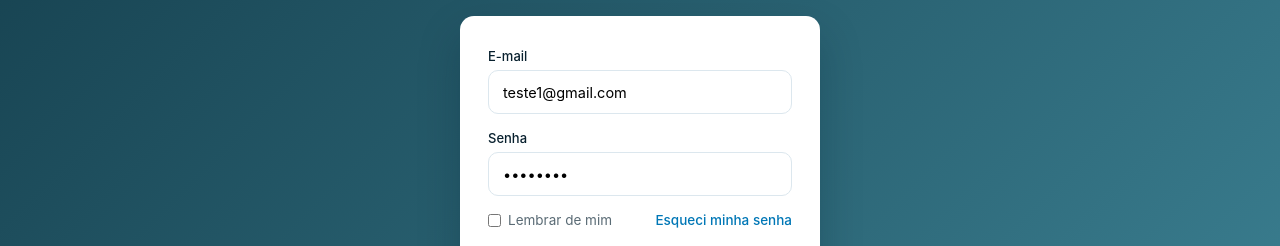
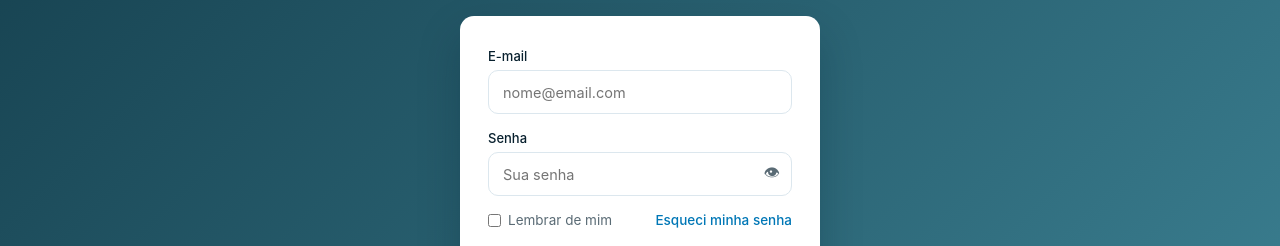
Before and after one commit to AndreyGarcia01/Dlink, a React (Vite) app: page / in a window 1280 px wide. Shown: the part 267-513 px from the top of the page. Built offline with nearby package versions, Linux system fonts and the light colour scheme.

Commit message:
ajustes na tela de login, verificação da senha

```diff
--- a/src/componentes/Login.tsx
+++ b/src/componentes/Login.tsx
@@ -6,10 +6,11 @@ interface LoginProps {
 }
 
 function Login({ onLogin, onCreateAccount }: LoginProps) {
-  const [email, setEmail] = useState("teste1@gmail.com");
-  const [password, setPassword] = useState("teste123");
+  const [email, setEmail] = useState("");
+  const [password, setPassword] = useState("");
   const [emailError, setEmailError] = useState(false);
   const [passwordError, setPasswordError] = useState(false);
+  const [showPassword, setShowPassword] = useState(false);
 
   const handleSubmit = (e: FormEvent) => {
     e.preventDefault();
@@ -62,8 +63,9 @@ function Login({ onLogin, onCreateAccount }: LoginProps) {
 
           <div className={`field${passwordError ? " invalid" : ""}`}>
             <label htmlFor="password">Senha</label>
+            <div className="password-wrap">
               <input
-              type="password"
+                type={showPassword ? "text" : "password"}
                 id="password"
                 placeholder="Sua senha"
                 autoComplete="current-password"
@@ -73,6 +75,15 @@ function Login({ onLogin, onCreateAccount }: LoginProps) {
                   if (passwordError) setPasswordError(false);
                 }}
               />
+              <button
+                type="button"
+                className="password-toggle"
+                onClick={() => setShowPassword((v) => !v)}
+                aria-label={showPassword ? "Ocultar senha" : "Mostrar senha"}
+              >
+                👁
+              </button>
+            </div>
             <div className="field-error">Digite sua senha.</div>
           </div>
 
```
Also changed, not shown: neon.ts (deleted, +0 -12 lines). Lines whose indentation alone changed are shown as unchanged.
